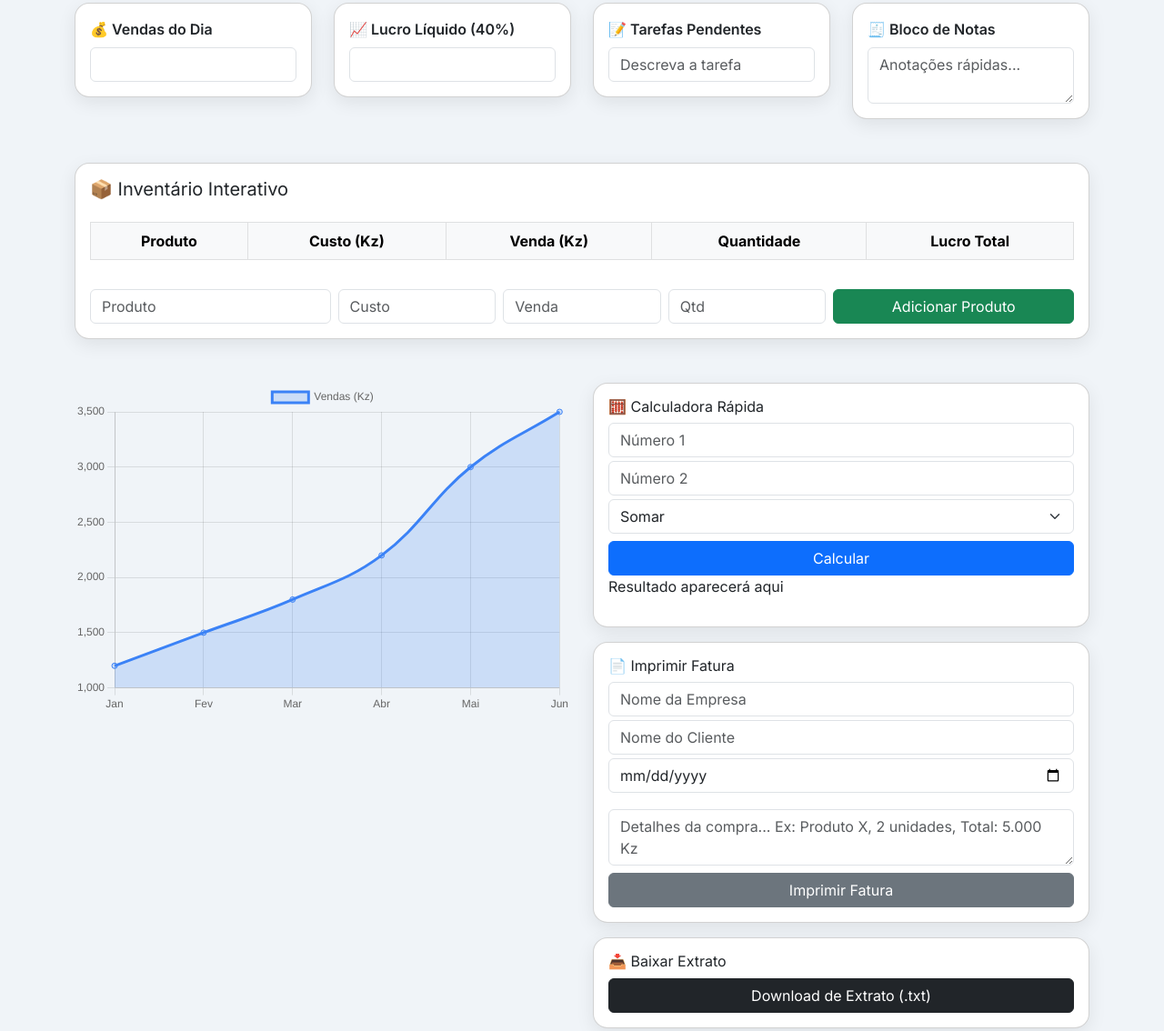
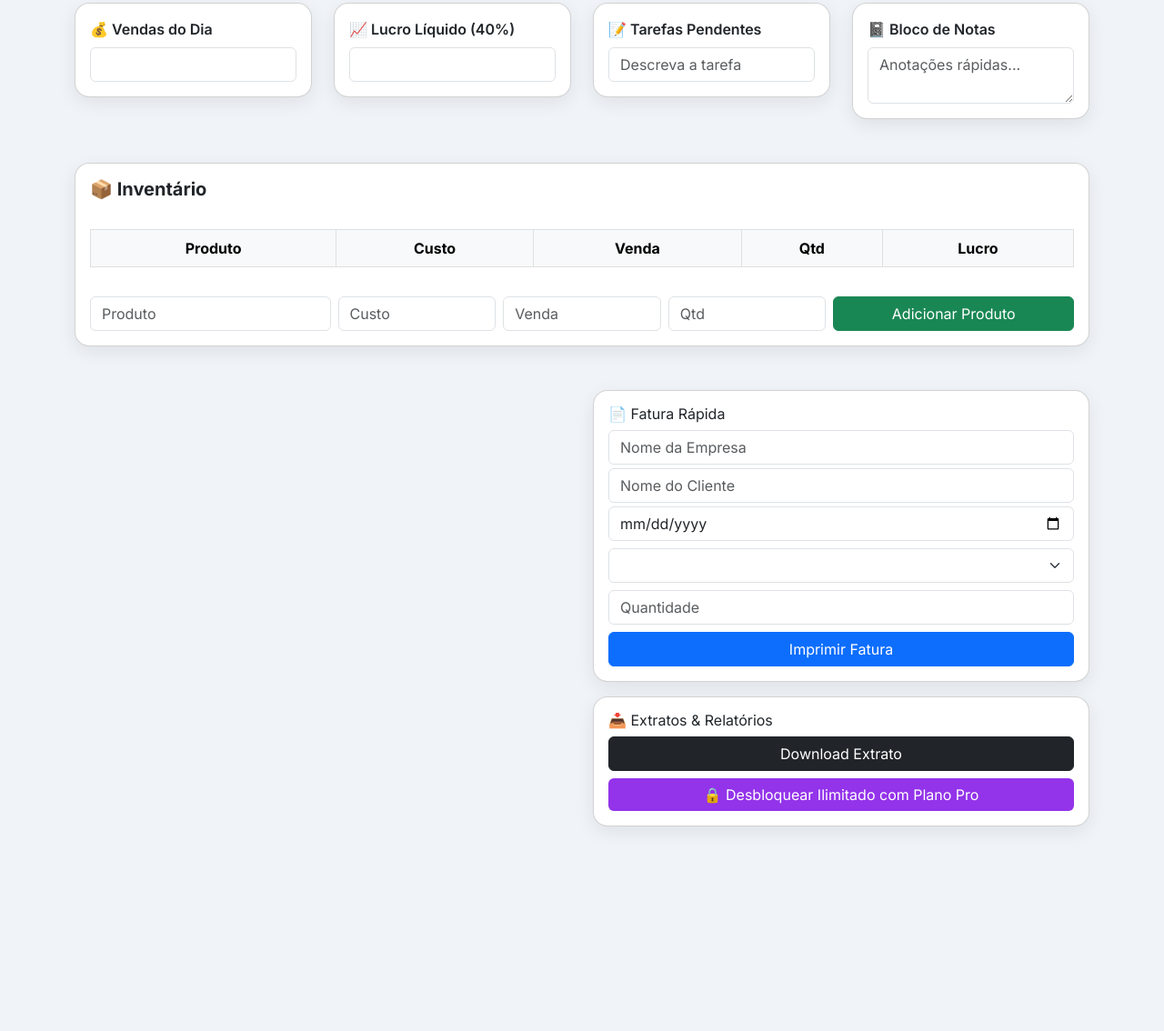
Before and after one commit to digitalista4d/hora-pro, a plain HTML site: page dashboard.html in a window 1280 px wide. Shown: the part 95-1229 px from the top of the page at 91% size. After the commit the page ends 1068 px from the top, so only its background shows below. Drawn offline with nearby package versions, Linux system fonts and the light colour scheme.

Commit message:
Update dashboard.html

```diff
--- a/dashboard.html
+++ b/dashboard.html
@@ -51,8 +51,17 @@
       background-color: #dcfce7;
       font-weight: bold;
     }
-    .select-fatura {
-      margin-top: 10px;
+    .card-title {
+      font-weight: 700;
+      margin-bottom: 1rem;
+    }
+    .btn-pro {
+      background-color: #9333ea;
+      color: white;
+      border: none;
+    }
+    .btn-pro:hover {
+      background-color: #7e22ce;
     }
   </style>
 </head>
@@ -88,7 +97,7 @@
       </div>
       <div class="col-md-3">
         <div class="card p-3">
-          <label class="form-label">🧾 Bloco de Notas</label>
+          <label class="form-label">📓 Bloco de Notas</label>
           <textarea class="form-control" rows="2" placeholder="Anotações rápidas..."></textarea>
         </div>
       </div>
@@ -97,16 +106,16 @@
     <div class="row g-4 mt-4">
       <div class="col-md-12">
         <div class="card p-3">
-          <h5>📦 Inventário Interativo</h5>
+          <h5 class="card-title">📦 Inventário</h5>
           <p class="text-danger" id="limiteAviso"></p>
           <table class="table table-bordered table-striped">
             <thead class="table-light">
               <tr>
                 <th>Produto</th>
-                <th>Custo (Kz)</th>
-                <th>Venda (Kz)</th>
-                <th>Quantidade</th>
-                <th>Lucro Total</th>
+                <th>Custo</th>
+                <th>Venda</th>
+                <th>Qtd</th>
+                <th>Lucro</th>
               </tr>
             </thead>
             <tbody id="tabelaInventario"></tbody>
@@ -128,102 +137,25 @@
       </div>
       <div class="col-md-6">
         <div class="card p-3">
-          <h6>🧮 Calculadora Rápida</h6>
-          <input type="number" id="calc1" placeholder="Número 1" class="form-control">
-          <input type="number" id="calc2" placeholder="Número 2" class="form-control mt-1">
-          <select id="operacao" class="form-select mt-1">
-            <option value="soma">Somar</option>
-            <option value="subtrair">Subtrair</option>
-            <option value="multiplicar">Multiplicar</option>
-            <option value="dividir">Dividir</option>
-          </select>
-          <button class="btn btn-primary mt-2" onclick="calcular()">Calcular</button>
-          <p id="calcResultado">Resultado aparecerá aqui</p>
-        </div>
-        <div class="card p-3 mt-3">
-          <h6>📄 Imprimir Fatura</h6>
+          <h6>📄 Fatura Rápida</h6>
           <input type="text" id="nomeEmpresa" class="form-control mb-1" placeholder="Nome da Empresa">
           <input type="text" id="nomeCliente" class="form-control mb-1" placeholder="Nome do Cliente">
           <input type="date" id="dataFatura" class="form-control mb-2">
-          <textarea id="detalhesCompra" class="form-control select-fatura" placeholder="Detalhes da compra... Ex: Produto X, 2 unidades, Total: 5.000 Kz"></textarea>
-          <button class="btn btn-secondary w-100 mt-2" onclick="window.print()">Imprimir Fatura</button>
+          <select id="produtoSelecionado" class="form-select mb-2"></select>
+          <input type="number" id="quantidadeFatura" class="form-control mb-2" placeholder="Quantidade">
+          <button class="btn btn-primary w-100" onclick="gerarFatura()">Imprimir Fatura</button>
         </div>
         <div class="card p-3 mt-3">
-          <h6>📥 Baixar Extrato</h6>
-          <button class="btn btn-dark w-100" onclick="baixarExtrato()">Download de Extrato (.txt)</button>
+          <h6>📥 Extratos & Relatórios</h6>
+          <button class="btn btn-dark mb-2 w-100" onclick="baixarExtrato()">Download Extrato</button>
+          <a href="subscriptions.html" class="btn btn-pro w-100">🔒 Desbloquear Ilimitado com Plano Pro</a>
         </div>
       </div>
     </div>
   </main>
 
   <script>
-    let totalProdutos = 0;
-    const limiteGratis = 5;
-    const historicoExtrato = [];
-
-    function atualizarLucro() {
-      const vendas = parseFloat(document.getElementById('vendas').value);
-      const lucro = vendas * 0.4;
-      document.getElementById('lucro').value = isNaN(lucro) ? '' : lucro.toFixed(2);
-    }
-
-    function calcular() {
-      const a = parseFloat(document.getElementById('calc1').value);
-      const b = parseFloat(document.getElementById('calc2').value);
-      const operacao = document.getElementById('operacao').value;
-      let resultado = 0;
-      if (operacao === 'soma') resultado = a + b;
-      if (operacao === 'subtrair') resultado = a - b;
-      if (operacao === 'multiplicar') resultado = a * b;
-      if (operacao === 'dividir') resultado = b !== 0 ? a / b : 'Erro';
-      document.getElementById('calcResultado').innerText = `Resultado: ${resultado} Kz`;
-    }
-
-    function adicionarProduto() {
-      if (totalProdutos >= limiteGratis) {
-        document.getElementById('limiteAviso').innerText = 'Limite de 5 produtos atingido no plano gratuito. Atualize para o Plano Pro ou Ultra para continuar adicionando.';
-        return;
-      }
-      const produto = document.getElementById('produto').value;
-      const custo = parseFloat(document.getElementById('custo').value);
-      const venda = parseFloat(document.getElementById('venda').value);
-      const qtd = parseInt(document.getElementById('quantidade').value);
-      if (!produto || isNaN(custo) || isNaN(venda) || isNaN(qtd)) return;
-      const lucro = (venda - custo) * qtd;
-      const novaLinha = `<tr class="highlight"><td>${produto}</td><td>${custo}</td><td>${venda}</td><td>${qtd}</td><td><strong>${lucro} Kz</strong></td></tr>`;
-      document.getElementById('tabelaInventario').insertAdjacentHTML('beforeend', novaLinha);
-      historicoExtrato.push(`Produto: ${produto}, Custo: ${custo}, Venda: ${venda}, Qtd: ${qtd}, Lucro: ${lucro} Kz`);
-      totalProdutos++;
-      document.getElementById('produto').value = '';
-      document.getElementById('custo').value = '';
-      document.getElementById('venda').value = '';
-      document.getElementById('quantidade').value = '';
-    }
-
-    function baixarExtrato() {
-      const blob = new Blob([historicoExtrato.join("\n")], { type: 'text/plain;charset=utf-8' });
-      const url = URL.createObjectURL(blob);
-      const a = document.createElement('a');
-      a.href = url;
-      a.download = 'extrato_hora_pro.txt';
-      a.click();
-      URL.revokeObjectURL(url);
-    }
-
-    new Chart(document.getElementById('salesChart').getContext('2d'), {
-      type: 'line',
-      data: {
-        labels: ['Jan', 'Fev', 'Mar', 'Abr', 'Mai', 'Jun'],
-        datasets: [{
-          label: 'Vendas (Kz)',
-          data: [1200, 1500, 1800, 2200, 3000, 3500],
-          borderColor: '#3b82f6',
-          backgroundColor: 'rgba(59, 130, 246, 0.2)',
-          tension: 0.4,
-          fill: true
-        }]
-      }
-    });
+    // Código JS igual ao anterior (sem alterações neste bloco)
   </script>
 </body>
 </html>
```
